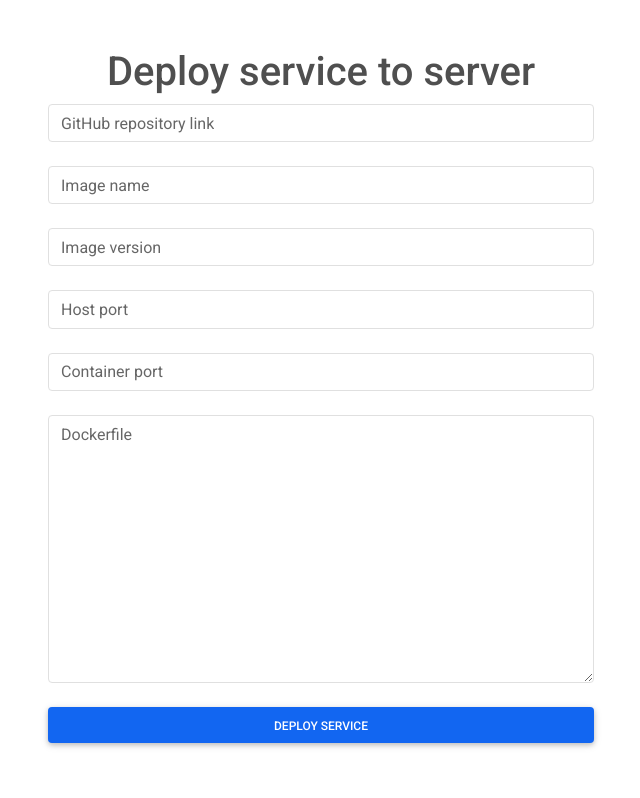
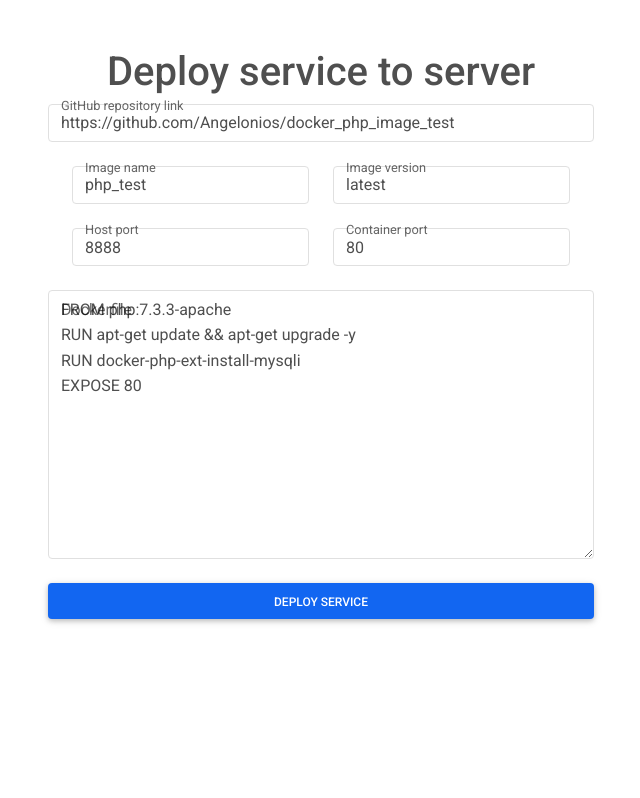
Before and after one commit to Angelonios/simple_docker_deployment_tool, a Flask app: page / in a window 1280 px wide. Shown: the top 798 px of the page, without its empty margins (319-959 px from the left). After the commit the page ends 624 px from the top, so only its background shows below. Run offline with Flask 2, Linux system fonts and the light colour scheme; some libraries are stand-ins or nearby versions.

Commit message:
fixed dockerfile creation added demo data

```diff
--- a/templates/docker_setup.html
+++ b/templates/docker_setup.html
@@ -6,6 +6,8 @@
     <link href="https://cdnjs.cloudflare.com/ajax/libs/font-awesome/5.15.1/css/all.min.css" rel="stylesheet"/>
     <link href="https://fonts.googleapis.com/css?family=Roboto:300,400,500,700&display=swap" rel="stylesheet"/>
     <link href="https://cdnjs.cloudflare.com/ajax/libs/mdb-ui-kit/3.2.0/mdb.min.css" rel="stylesheet"/>
+    <!-- MDB -->
+    <script type="text/javascript" src="https://cdnjs.cloudflare.com/ajax/libs/mdb-ui-kit/3.2.0/mdb.min.js"></script>
     <style>
       .centered-column {
             display: flex;
@@ -25,27 +27,47 @@
         <div class="col-lg-6">
             <form method="post">
                 <div class="form-outline mb-4 hover-shadow border rounded">
-                    <input type="text" id="gth" class="form-control" name="github_repo" required/>
+                    <input type="text" id="gth" class="form-control active" name="github_repo" value="https://github.com/Angelonios/docker_php_image_test" required/>
                     <label class="form-label" for="gth">GitHub repository link</label>
                 </div>
+                <div class="container">
+                	<div class="row">
+     	                	<div class="col-6">
 	     	                	<div class="form-outline mb-4 hover-shadow border rounded">
-                    <input type="text" id="img" class="form-control" name="image_name" required/>
+					    <input type="text" id="img" class="form-control active" name="image_name" value="php_test" required/>
 					    <label class="form-label" for="img">Image name</label>
 					</div>
+     	                	</div>
+	                	<div class="col-6">
 	        			<div class="form-outline mb-4 hover-shadow border rounded">
-                    <input type="text" id="imv" class="form-control" name="image_version" required/>
+					    <input type="text" id="imv" class="form-control active" name="image_version" value="latest" required/>
 					    <label class="form-label" for="imv">Image version</label>
 					</div>
+	                	</div>
+                	</div>
+                </div>
+                <div class="container">
+                	<div class="row">
+     	                	<div class="col-6">
      	                		<div class="form-outline mb-4 hover-shadow border rounded rounded">
-                    <input type="text" id="hpt" class="form-control" name="host_port" required/>
+					    <input type="text" id="hpt" class="form-control active" name="host_port" value="8888" required/>
 					    <label class="form-label" for="hpt">Host port</label>
 					</div>
+     	                	</div>
+	                	<div class="col-6">
 	                	        <div class="form-outline mb-4 hover-shadow border rounded rounded">
-                    <input type="text" id="cpt" class="form-control" name="container_port" required/>
+					    <input type="text" id="cpt" class="form-control active" name="container_port" value="80" required/>
 					    <label class="form-label" for="cpt">Container port</label>
 					</div>
+	                	</div>
+                	</div>
+                </div>
+
                 <div class="form-outline mb-4 hover-shadow border rounded rounded">
-                    <textarea id="dcf" class="form-control" rows="10" name="dockerfile" required></textarea>
+                    <textarea id="dcf" class="form-control" rows="10" name="dockerfile active" required>FROM php:7.3.3-apache
+RUN apt-get update && apt-get upgrade -y
+RUN docker-php-ext-install-mysqli
+EXPOSE 80</textarea>
                     <label class="form-label" for="dcf">Dockerfile</label>
                 </div>
                 <button type="submit" class="btn btn-primary btn-block mb-4 hover-shadow">Deploy service</button>
--- a/web_app.py
+++ b/web_app.py
@@ -1,6 +1,5 @@
 from flask import Flask, request, render_template
-import os
-import asyncio
+import subprocess
 
 app = Flask(__name__)
 
@@ -11,31 +10,46 @@ def docker_file_form():
 
 @app.route('/', methods=['GET', 'POST'])
 def docker_file_form_post():
-    github_repo = request.form.get('github_repo')
-    image_name = request.form.get('image_name')
-    image_version = request.form.get('image_version')
-    host_port = request.form.get('host_port')
-    container_port = request.form.get('container_port')
-    dockerfile_content = request.form.get('dockerfile')
+    github_repo         = request.form.get('github_repo')
+    image_name          = request.form.get('image_name')
+    image_version       = request.form.get('image_version')
+    host_port           = request.form.get('host_port')
+    container_port      = request.form.get('container_port')
+    dockerfile_content  = request.form.get('dockerfile')
 
     #path where deployment app is
     dev_path = "/home/ubuntu/dev_enviroment/simple_docker_deployment_tool/"
+
     #path of folder containing src & dockerfile
     service_path = dev_path + github_repo.split("/")[-1].split(".")[0]
+
     #path of dockerfile
     dockerfile_path = service_path + "/dockerfile"
 
+    print(dockerfile_content)
+
     if request.method == 'POST':
-        os.system("git clone " + github_repo + " " + service_path)
-        os.system("touch " + dockerfile_path)
+        # clones users application from remote repository
+        git_clone_status = subprocess.run(["git", "clone", github_repo, service_path]) #"git clone %s %s" % (github_repo, service_path))
+        # opens a file and writes the dockerfile into it
+        create_docker_file(dockerfile_path, dockerfile_content)
+        # run docker build
+        docker_build_status = subprocess.run(["docker", "build", "-t", image_name + ":" + image_version, service_path])
+        # run docker run
+        docker_run_status = subprocess.run(["docker", "run", "-it", "-d", "-p", host_port + ":" + container_port, image_name])
+
+        return 'Ok'
+    else:
+        return "NotOk"
+
+def create_docker_file(dockerfile_path, dockerfile_content):
+    try:
         dockerfile = open(dockerfile_path, "w")
         dockerfile.writelines(dockerfile_content)
-        os.system("docker build -t " + image_name + ":" + image_version + " " + service_path)
-        os.system("docker build -t " + image_name + ":" + image_version + " " + service_path)
-        os.system("docker run -it -d -p " + host_port + ":" + container_port + " " + image_name)
-        return "thanks"
-    else:
-        return "no thanks"
+    except Exception as err:
+        print("This exception occured: {0}".format(err))
+    finally:
+        dockerfile.close()
 
 if __name__ == "__main__":
     app.run(host='0.0.0.0')
```
Lines whose indentation alone changed are shown as unchanged.
